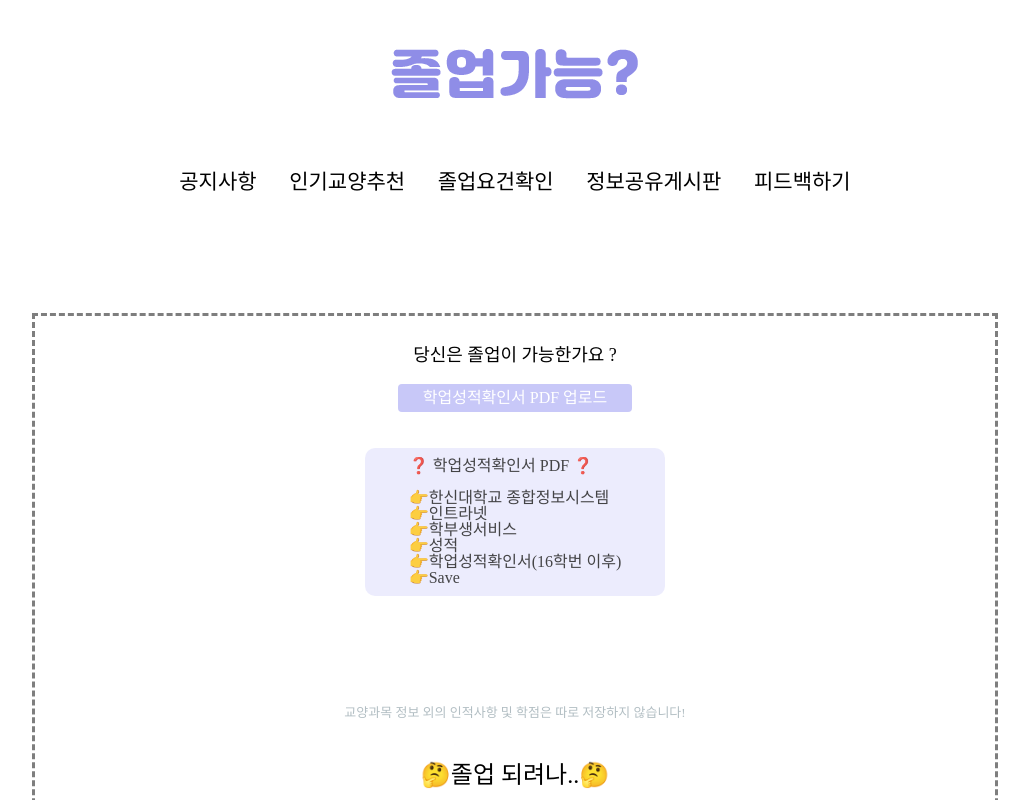
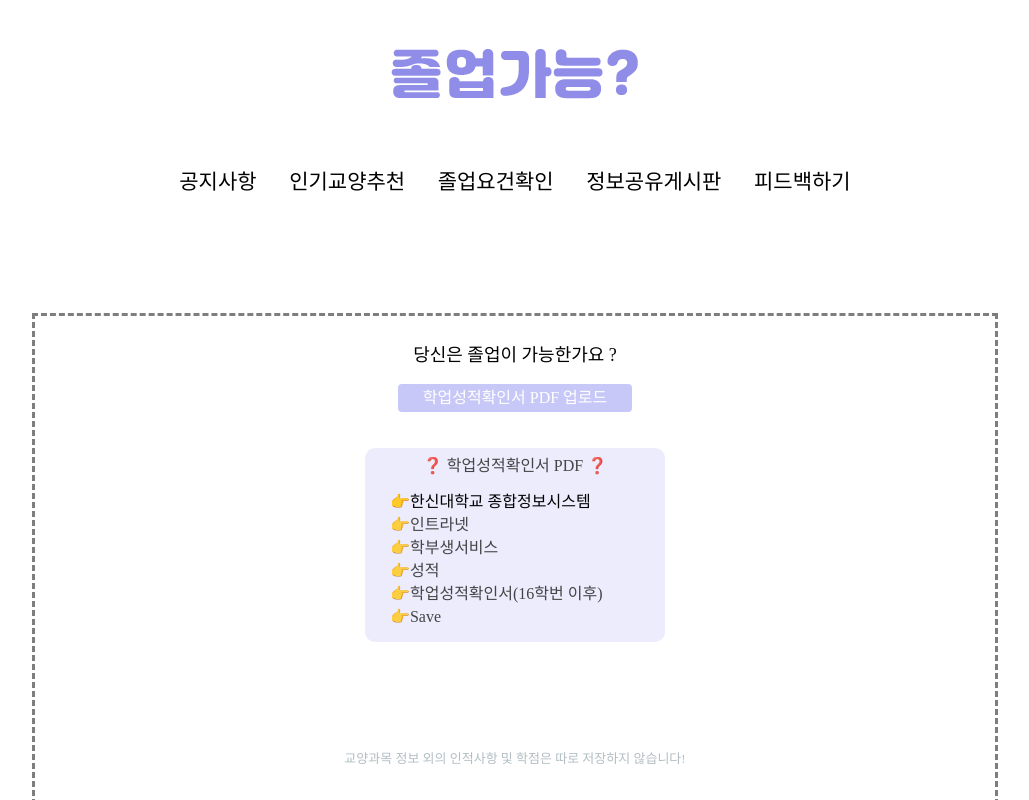
Before and after one commit to Graduate-Ok/Graduation-Okay-, a React (Create React App) app in the folder graduate/: page /Graduate in a window 1280 px wide. Shown: the top 800 px of the page, without its empty margins (125-1154 px from the left). Built offline with nearby package versions, Linux system fonts and the light colour scheme; a web font is replaced by a local one.

Commit message:
design : graduate 페이지 css 수정

```diff
--- a/graduate/src/css/Graduate.css
+++ b/graduate/src/css/Graduate.css
@@ -75,8 +75,23 @@
     border-radius: 10px;
     display: flex;
     justify-content: center;
+    flex-direction: column;
+    text-align: center;
 }
 
+.pdf__position--text {
+    display: flex;
+    width: 100%;
+    margin-bottom: 7px;
+}
+.pdf__position--text ~ a:hover {
+    color: #ffb02e;
+}
+.text-header {
+    text-align: center;
+    justify-content: center;
+    margin-bottom: 20px;
+}
 /* '결과조회' 영역 */
 .GraduateOk__footer {
     margin-bottom: 80px;
--- a/graduate/src/pages/Graduate.jsx
+++ b/graduate/src/pages/Graduate.jsx
@@ -90,7 +90,27 @@ const Graduate = () => {
                     </form>
                     <br />
                     <div className="pdf__position">
-                        ❓ 학업성적확인서 PDF ❓ <br />
+                        <div className="pdf__position--text text-header">
+                            ❓ 학업성적확인서 PDF ❓
+                        </div>
+                        <a
+                            href="https://hsctis.hs.ac.kr/app-nexa/index.html"
+                            target="_blank"
+                            className="pdf__position--text"
+                        >
+                            👉한신대학교 종합정보시스템
+                        </a>
+                        <div className="pdf__position--text">👉인트라넷</div>
+                        <div className="pdf__position--text">
+                            👉학부생서비스
+                        </div>
+                        <div className="pdf__position--text">👉성적</div>
+                        <div className="pdf__position--text">
+                            👉학업성적확인서(16학번 이후)
+                        </div>
+                        <div className="pdf__position--text">👉Save</div>
+
+                        {/* ❓ 학업성적확인서 PDF ❓ <br />
                         <br />
                         👉한신대학교 종합정보시스템
                         <br />
@@ -103,12 +123,13 @@ const Graduate = () => {
                         👉학업성적확인서(16학번 이후)
                         <br />
                         👉Save
-                        <br />
+                        <br /> */}
                     </div>
                     <div className="section__text text-color">
                         교양과목 정보 외의 인적사항 및 학점은 따로 저장하지
                         않습니다!
                     </div>
+
                     {loading ? (
                         <Spinner />
                     ) : (
```
